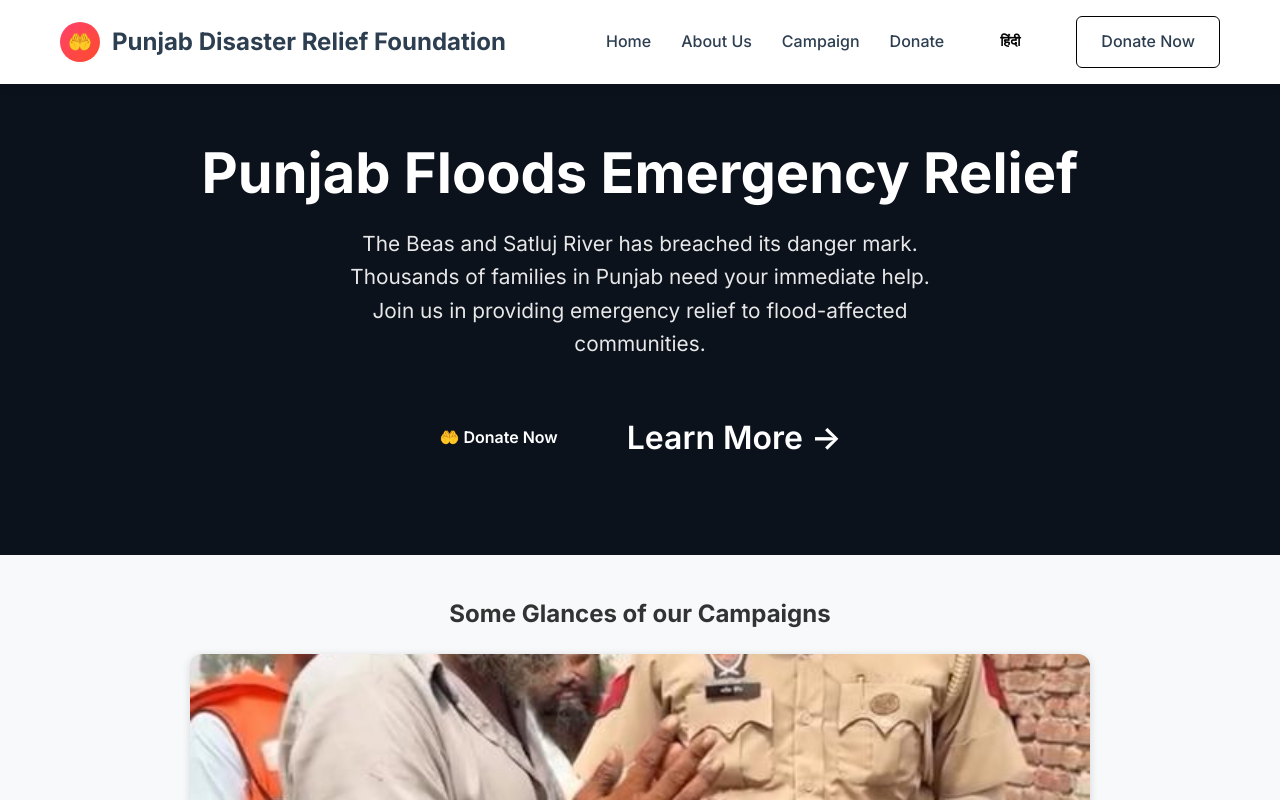
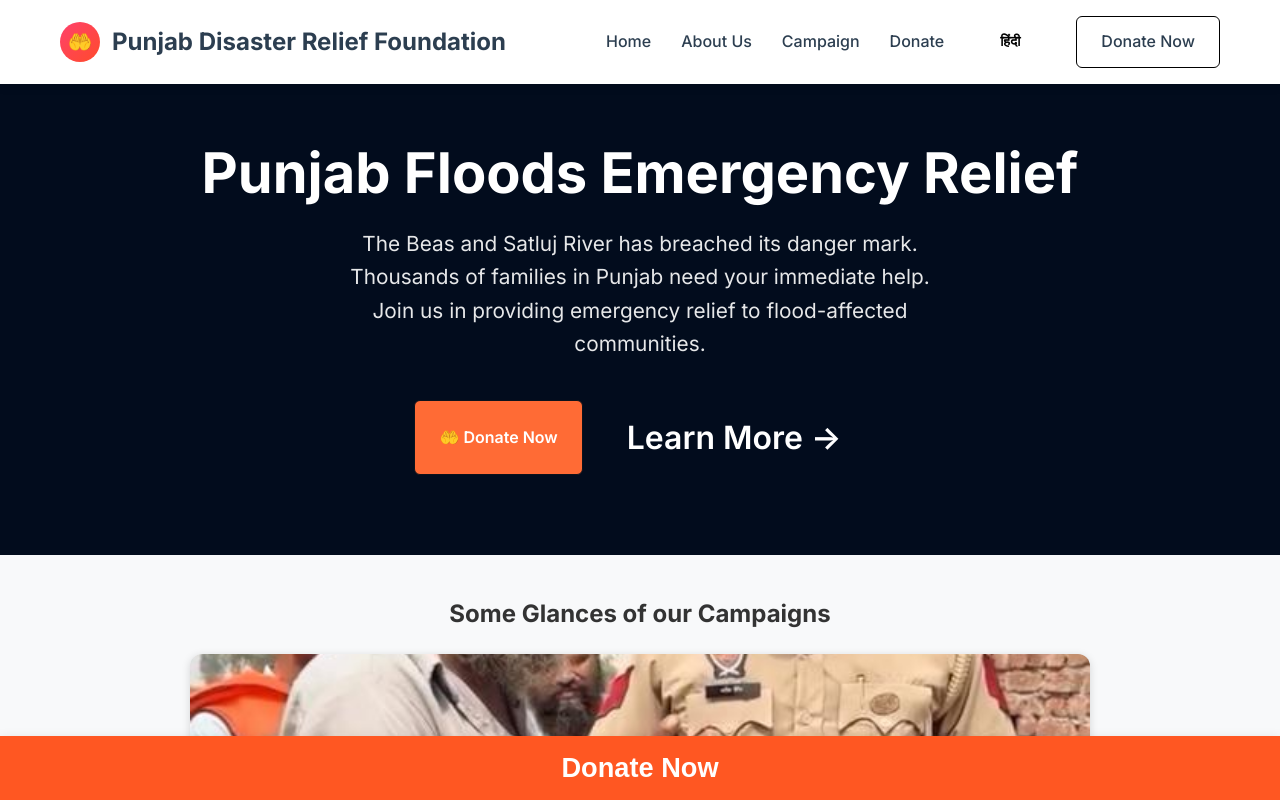
Before and after one commit to Rajat1-2/floodfundraiser, a React (Vite) app in the folder apps/Frontend/: page / in a window 1280 px wide. Shown: the top 800 px of the page. Built offline with nearby package versions, Linux system fonts and the light colour scheme.

Commit message:
button added

```diff
--- a/apps/Frontend/src/App.css
+++ b/apps/Frontend/src/App.css
@@ -51,6 +51,7 @@ body {
 #xyz{
   color: white;
   border: 1px solid  #0c121c;
+  background: #ff6b35;
 }
 #xyz:hover{
   background: #ff4b5c;
@@ -91,6 +92,28 @@ body {
   max-width: 600px;
   margin-left: auto;
   margin-right: auto;
+}
+.donate-now-btn {
+  position: fixed;
+  bottom: 0px;
+  /* right: 32px; */
+  z-index: 1000;
+  background-color: #ff5722;
+  color: white;
+  border: none;
+  /* border-radius: 24px; */
+  padding: 16px 32px;
+  font-size: 1.7rem;
+  font-weight: bold;
+  cursor: pointer;
+  box-shadow: 0 4px 12px rgba(0,0,0,0.15);
+  height: auto;
+  width: 100vw;
+
+  /* transition: background 0.2s; */
+}
+.donate-now-btn:hover {
+  background-color: #e64a19;
 }
 
 /* Header */
@@ -164,7 +187,7 @@ body {
   color: white;
   padding: 140px 0 80px;
   text-align: center;
-  background-color: #0c121c; /* fallback color while image loads */
+  background-color: #020c1d; /* fallback color while image loads */
   position: relative;
 }
 
--- a/apps/Frontend/src/App.tsx
+++ b/apps/Frontend/src/App.tsx
@@ -7,6 +7,7 @@ import About from './components/About'
 import Campaign from './components/Campaign'
 import Donation from './components/Donation'
 import Footer from './components/Footer'
+import DonationNowButton from './components/DonateNowButton'
 import './App.css'
 
 function App() {
@@ -21,6 +22,7 @@ function App() {
         <Campaign />
         <Donation />
         <Footer />
+        <DonationNowButton />
       </div>
     </LanguageProvider>
   )
--- /dev/null
+++ b/apps/Frontend/src/components/DonateNowButton.tsx
@@ -0,0 +1,10 @@
+import React from 'react'
+import { useLanguage } from '../hooks/useLanguage'
+
+const DonateNowButton = () => (
+  <button className="donate-now-btn" onClick={() => window.scrollTo({ top: document.body.scrollHeight, behavior: 'smooth' })}>
+    Donate Now
+  </button>
+);
+
+export default DonateNowButton;
--- a/apps/Frontend/src/components/Galary.tsx
+++ b/apps/Frontend/src/components/Galary.tsx
@@ -20,7 +20,6 @@ const Gallery: React.FC = () => {
     return () => clearInterval(interval)
   }, [])
 
-  // ...existing code...
   return (
     <section className="gallery" style={{ padding: '40px 0', textAlign: 'center', background: '#f8f9fa' }}>
       <h2 style={{ marginBottom: '20px' }}>Some Glances of our Campaigns</h2>
@@ -50,6 +49,6 @@ const Gallery: React.FC = () => {
       </div> */}
     </section>
   )
-// ...existing
+
 }
 export default Gallery
```
Also changed, not shown: 1 other file (tests, documents, lock files or other folders).
